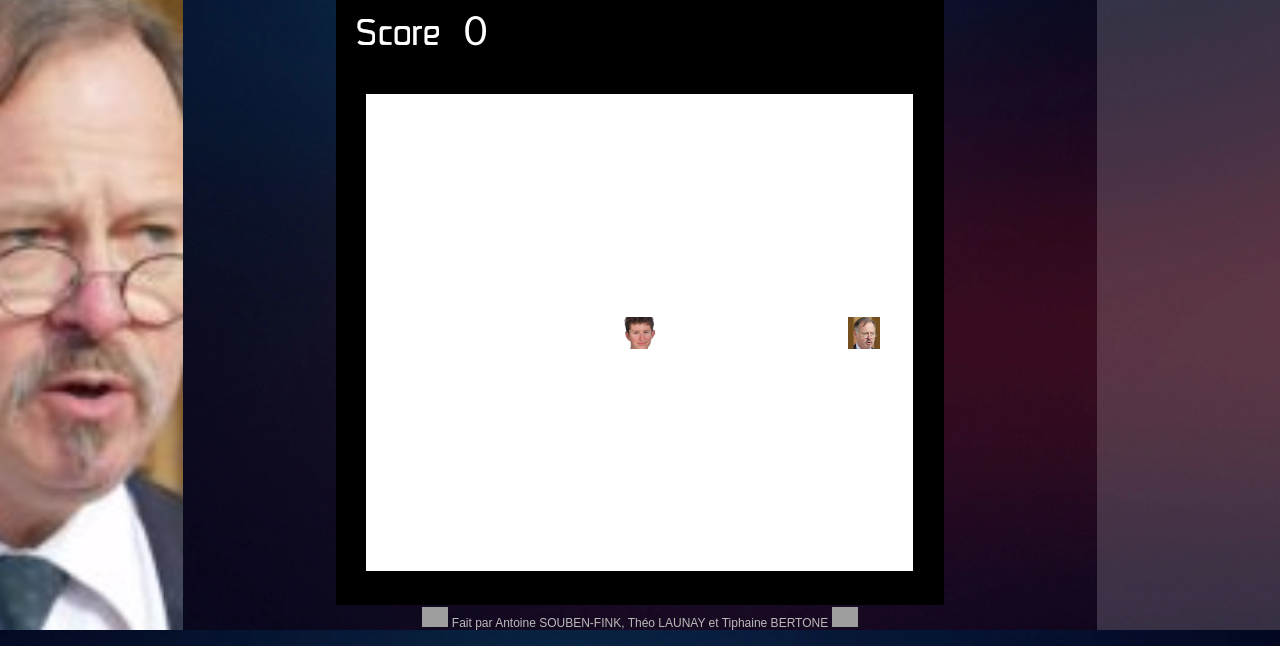
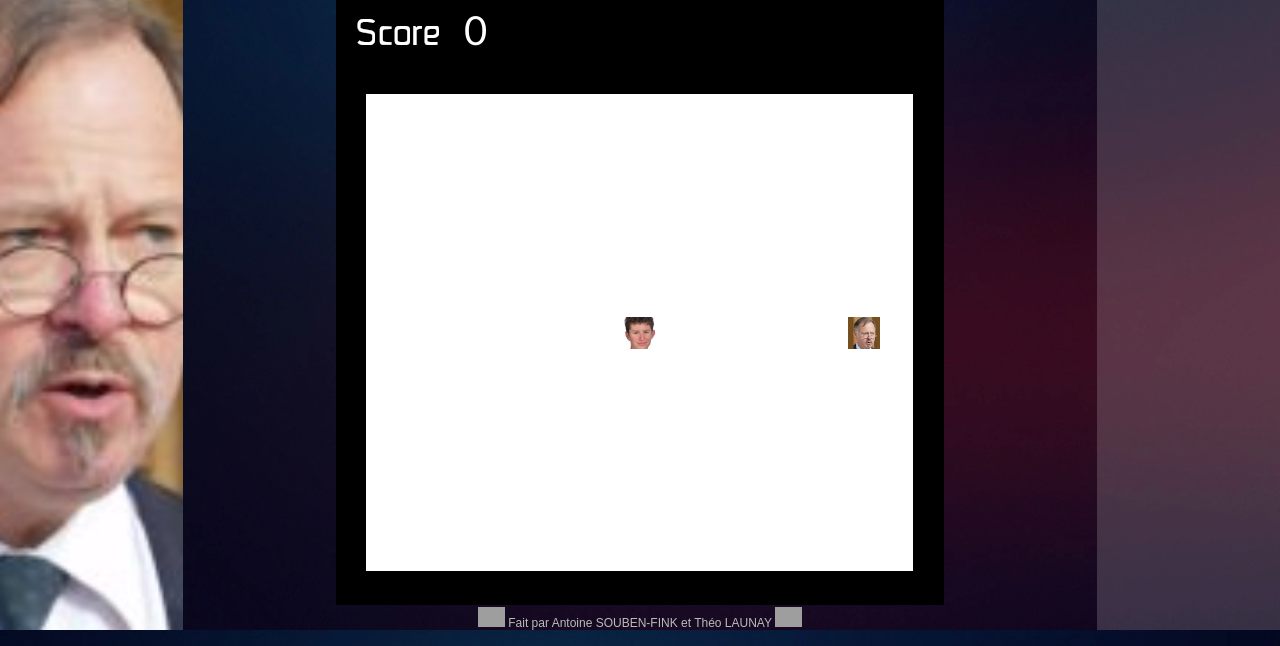
Before and after one commit to DocSystem/projet-nsi-2022, a website: page index.html in a window 1280 px wide. Shown: the part 170-816 px from the top of the page. Drawn offline with Linux system fonts and the light colour scheme; no server answers; grey boxes are pictures that could not be loaded.

Commit message:
Remove Tiphaine

```diff
--- a/index.html
+++ b/index.html
@@ -42,7 +42,7 @@
             </div>
             <footer>
                 <img style="height: 20px;" src="https://c.tenor.com/VFFJ8Ei3C2IAAAAM/rickroll-rick.gif">
-                Fait par Antoine SOUBEN-FINK, Théo LAUNAY et Tiphaine BERTONE
+                Fait par Antoine SOUBEN-FINK et Théo LAUNAY
                 <img style="height: 20px;" src="https://c.tenor.com/VFFJ8Ei3C2IAAAAM/rickroll-rick.gif">
             </footer>
         </div>
```
